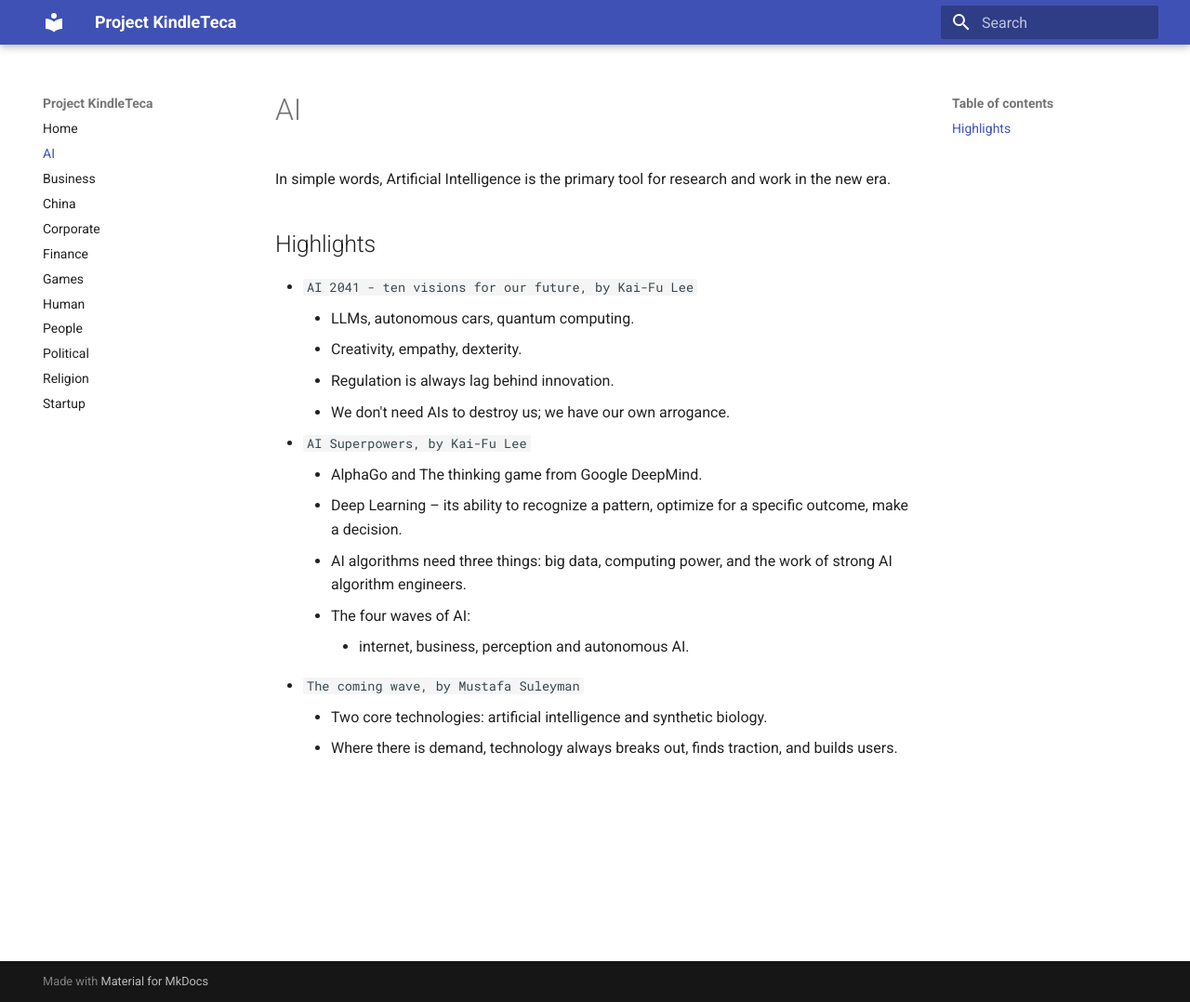
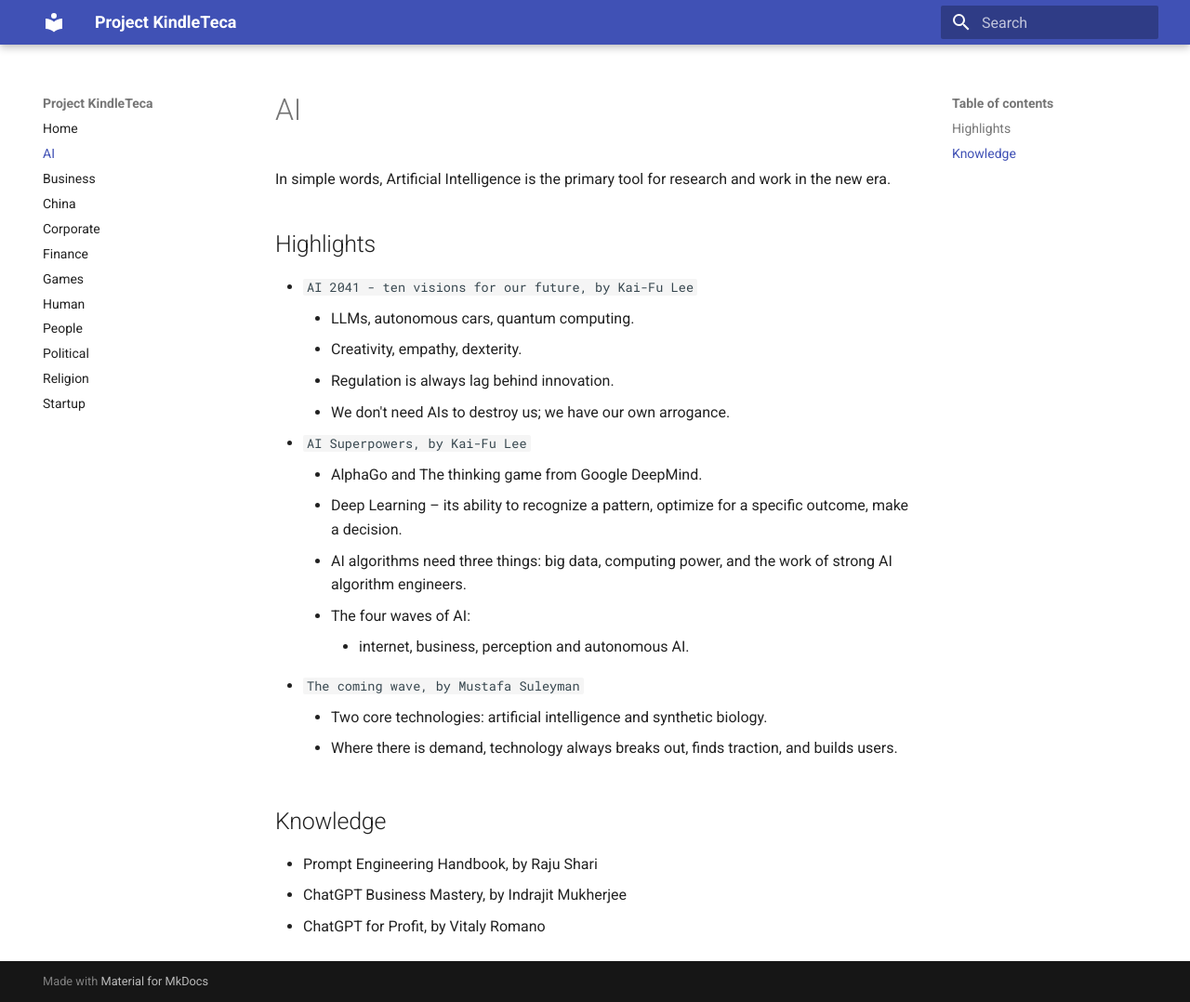
Before and after one commit to renatobrf/kindle-teca, an MkDocs documentation site: the page built from docs/ai.md, in a window 1280 px wide and 1078 px high. Shown: the whole window at 93% size. Built offline with MkDocs 1.6.1 and Material for MkDocs 9.7.7, drawn with Linux system fonts in a browser that asks for light colours.

Commit message:
Update ai.md

````diff
--- a/docs/ai.md
+++ b/docs/ai.md
@@ -15,3 +15,8 @@
 - ```The coming wave, by Mustafa Suleyman```
     - Two core technologies: artificial intelligence and synthetic biology.
     - Where there is demand, technology always breaks out, finds traction, and builds users.
+
+## Knowledge
+- Prompt Engineering Handbook, by Raju Shari
+- ChatGPT Business Mastery, by Indrajit Mukherjee
+- ChatGPT for Profit, by Vitaly Romano
````
